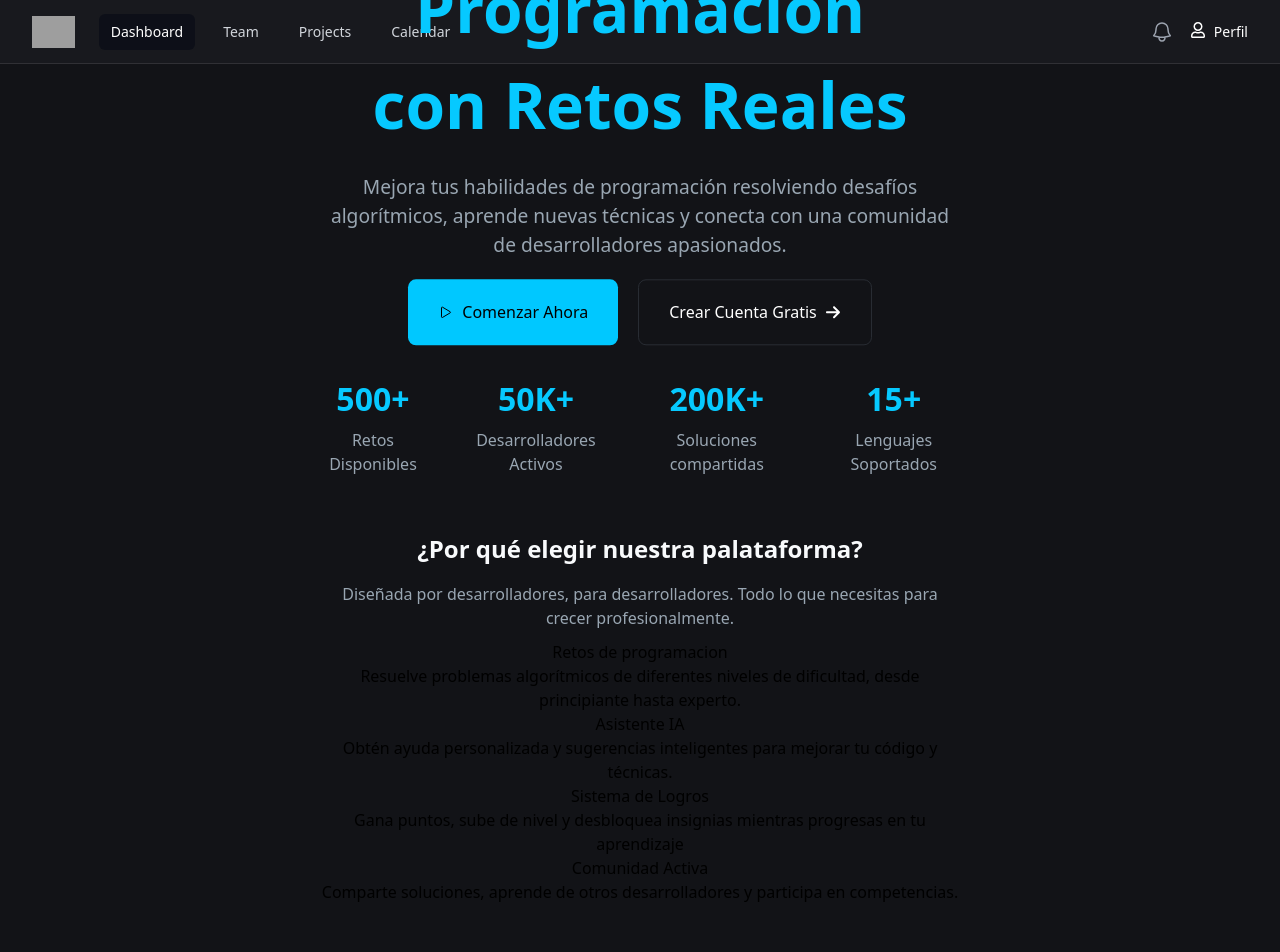
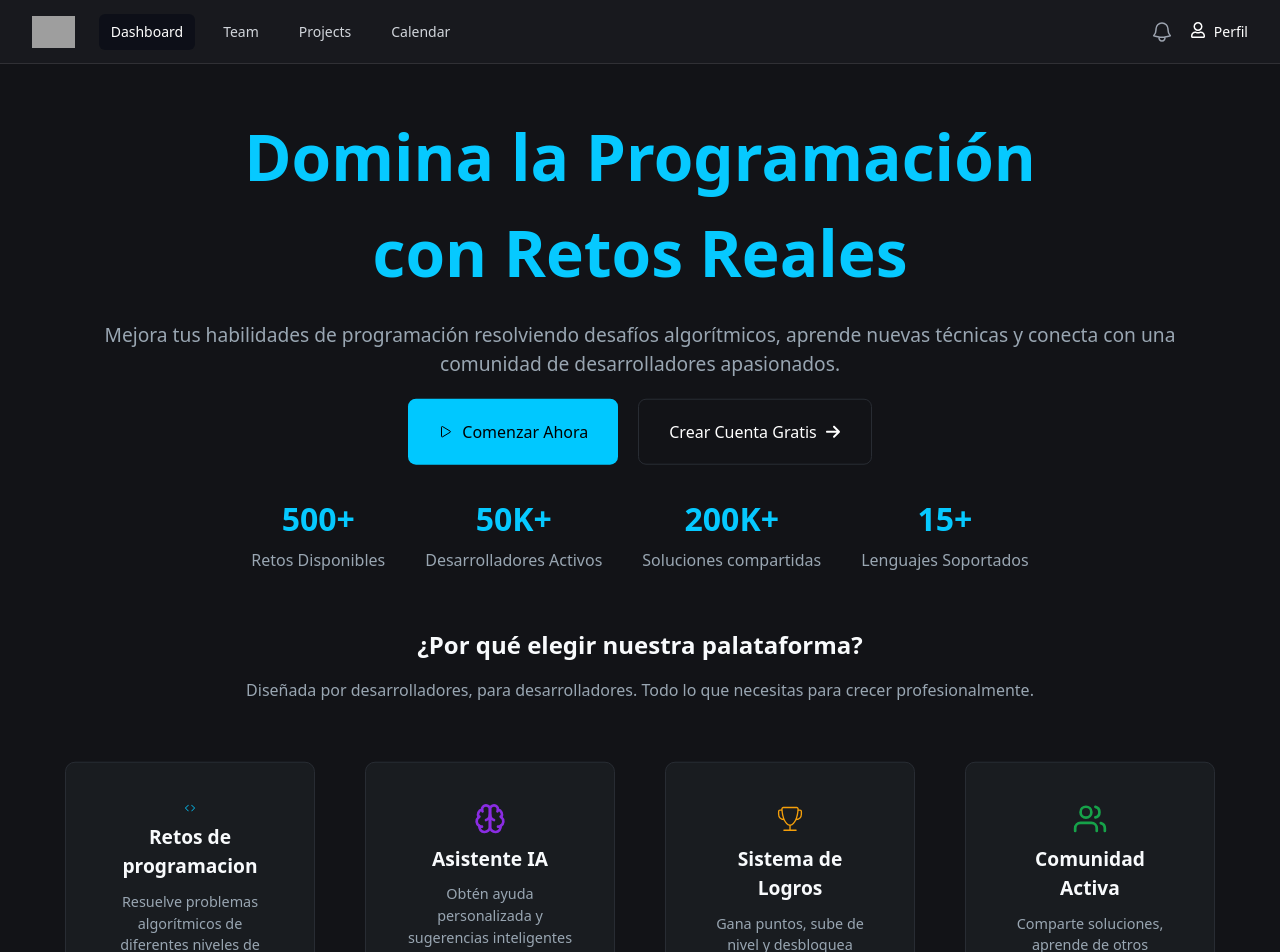
Before and after one commit to Cristopher5917K/crackCoding-FE, a React (Create React App) app in the folder crack-coding/: page / in a window 1280 px wide. Shown: the top 952 px of the page. Before the commit the page ends 905 px from the top, so only its background shows below. Built offline with nearby package versions, Linux system fonts and the light colour scheme; grey boxes are pictures that could not be loaded.

Commit message:
Features finals

```diff
--- a/crack-coding/src/index.css
+++ b/crack-coding/src/index.css
@@ -1,19 +1,18 @@
-
 @tailwind base;
 @tailwind components;
 @tailwind utilities;
 
-.navbarColor{
+.navbarColor {
   background-color: #18191E;
 }
 
-body{
+body {
   background-color: #121317;
 }
 
-.text-center{
+.text-center {
   position: absolute;
-  top: 45%;
+  top: 70%;
   left: 50%;
   transform: translate(-50%, -50%);
 
@@ -23,14 +22,15 @@ body{
   align-items: center;
   text-align: center;
 }
-.home-title{
+
+.home-title {
   color: #06c9ff;
   font-size: 4rem;
   font-weight: bold;
   padding: 10px;
 }
 
-.intro-text{
+.intro-text {
   color: #99A6B2;
   font-size: 1.2rem;
   padding: 10px;
@@ -38,7 +38,7 @@ body{
 }
 
 
-.home-buttons{
+.home-buttons {
   display: flex;
   justify-content: center;
   gap: 20px;
@@ -46,12 +46,15 @@ body{
 }
 
 
-.btn-get-started{
+.btn-get-started {
   background-color: #00C8FF;
   display: flex;
-  align-items: center;   /* centra verticalmente ícono y texto */
-  justify-content: center; /* centra horizontalmente el contenido */
-  gap: 8px; /* espacio entre ícono y texto */
+  align-items: center;
+  /* centra verticalmente ícono y texto */
+  justify-content: center;
+  /* centra horizontalmente el contenido */
+  gap: 8px;
+  /* espacio entre ícono y texto */
   padding: 20px 30px;
   border: none;
   border-radius: 8px;
@@ -59,36 +62,36 @@ body{
 
 }
 
-.btn-get-started:hover{
+.btn-get-started:hover {
   background-color: #05b1e1;
   transition: background-color 0.3s ease;
 }
 
-.btn-sign-up{
+.btn-sign-up {
   color: white;
   border-radius: 5px;
   padding: 10px;
   border: 1px solid #282C33;
   display: flex;
-  align-items: center;   /* centra verticalmente ícono y texto */
-  justify-content: center; /* centra horizontalmente el contenido */
-  gap: 8px; /* espacio entre ícono y texto */
+  align-items: center;
+  justify-content: center;
+  gap: 8px;
   padding: 20px 30px;
   border-radius: 8px;
   font-size: 1rem;
 }
 
-.btn-sign-up:hover{
+.btn-sign-up:hover {
   background-color: #333841;
   transition: background-color 0.3s ease;
 }
 
 .home-stats {
   display: flex;
-  justify-content: center; /* centra los bloques */
-  gap: 40px; /* espacio entre bloques */
+  justify-content: center;
+  gap: 40px;
   margin-top: 20px;
-  text-align: center; /* centra el texto dentro de cada bloque */
+  text-align: center;
 }
 
 .home-stats .stat h2 {
@@ -102,7 +105,7 @@ body{
   color: #99A6B2;
 }
 
-.why-us h2{
+.why-us h2 {
   margin-top: 50px;
   padding: 5px;
   color: #F8FAFC;
@@ -110,9 +113,85 @@ body{
   font-weight: bold;
 }
 
-.why-us p{
+.why-us p {
   color: #99A6B2;
   font-size: 1rem;
   padding: 10px;
   text-align: center;
 }
+
+.features {
+  display: flex;
+  justify-content: center;
+  gap: 50px;
+  margin-top: 50px;
+
+}
+
+.feature-challenge,
+.feature-helpAI,
+.feature-rewards,
+.feature-community {
+  display: flex;
+  flex-direction: column;
+  align-items: center;
+  text-align: center;
+  background-color: #191C20;
+  border: 1px solid #282C33;
+  border-radius: 10px;
+  padding: 40px;
+  width: 250px;
+  height: 300px;
+  text-align: center;
+}
+
+.feature-challenge h3,
+.feature-helpAI h3,
+.feature-rewards h3,
+.feature-community h3 {
+  color: #F8FAFC;
+  font-size: 1.2rem;
+  font-weight: bold;
+  margin-top: 10px;
+}
+
+.feature-challenge p,
+.feature-helpAI p,
+.feature-rewards p,
+.feature-community p {
+  color: #99A6B2;
+  font-size: 0.9rem;
+  margin-top: 10px;
+}
+
+.challenge-icon {
+  display: flex;
+  justify-content: center;
+  align-items: center;
+  color: #00C8FF;
+  font-size: 3rem;
+}
+
+.helpAI-icon {
+  display: flex;
+  justify-content: center;
+  align-items: center;
+  color: #8A2CE2;
+  font-size: 2rem;
+}
+
+.rewards-icon {
+  display: flex;
+  justify-content: center;
+  align-items: center;
+  color: #F59F0A;
+  font-size: 2.5rem;
+}
+
+.community-icon{
+  display: flex;
+  justify-content: center;
+  align-items: center;
+  color: #16A249;
+  font-size: 2.5rem;
+}
--- a/crack-coding/src/views/Home.jsx
+++ b/crack-coding/src/views/Home.jsx
@@ -2,6 +2,10 @@ import React from 'react'
 import '../index.css'
 import { IoPlayOutline } from "react-icons/io5";
 import { FaArrowRight } from "react-icons/fa6";
+import { LuBrain } from "react-icons/lu";
+import { FiUsers } from "react-icons/fi";
+import { CiTrophy } from "react-icons/ci";
+import { GoCode } from "react-icons/go";
 
 const Home = () => {
   return (
@@ -54,22 +58,22 @@ const Home = () => {
 
         <div className='features'>
             <div className='feature-challenge'>
-              {/* Aqui tiene que ir el icono */}
+              <GoCode  className='challenge-icon'/>
               <h3>Retos de programacion</h3>
               <p>Resuelve problemas algorítmicos de diferentes niveles de dificultad, desde principiante hasta experto.</p>
             </div>
             <div className='feature-helpAI'>
-              {/* Aqui tiene que ir el icono */}
+              <LuBrain className='helpAI-icon' />
               <h3>Asistente IA</h3>
               <p>Obtén ayuda personalizada y sugerencias inteligentes para mejorar tu código y técnicas.</p>
             </div>
             <div className='feature-rewards'>
-              {/* Aqui tiene que ir el icono */}
+              <CiTrophy  className='rewards-icon'/>
               <h3>Sistema de Logros</h3>
               <p>Gana puntos, sube de nivel y desbloquea insignias mientras progresas en tu aprendizaje</p>
             </div>
             <div className='feature-community'>
-              {/* Aqui tiene que ir el icono */}
+              <FiUsers className='community-icon' />
               <h3>Comunidad Activa</h3>
               <p>Comparte soluciones, aprende de otros desarrolladores y participa en competencias.</p>
             </div>
```
